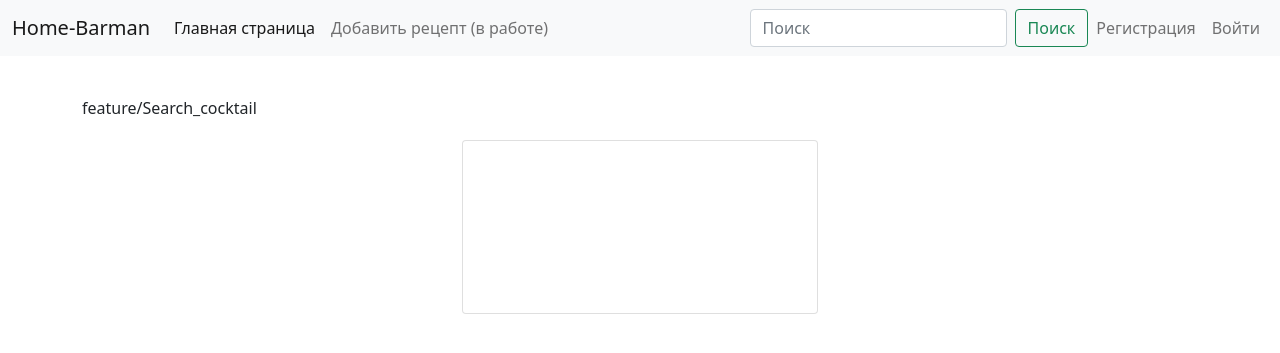
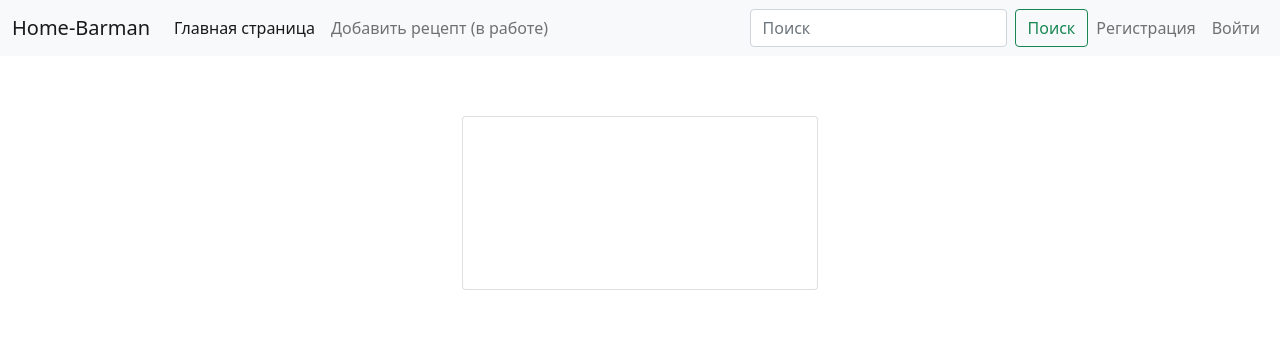
Before and after one commit to Ilya-Galaktionov/Home-barman, a Flask app: template webapp/templates/cocktails/single_cocktail.html in a window 1280 px wide. Shown: the top 353 px of the page. Run offline with Flask 2, Linux system fonts and the light colour scheme; the template is opened without the code that fills it, so the values that code supplies are empty.

Commit message:
bugfix: change html

```diff
--- a/webapp/templates/cocktails/single_cocktail.html
+++ b/webapp/templates/cocktails/single_cocktail.html
@@ -21,7 +21,6 @@
 <div class="row">
   <div class="col-12 text-center mt-2"><h3>{{ my_cocktail.title }}</h3></div>
 </div>
-feature/Search_cocktail
   <div class="row row-cols-1 row-cols-md-3 g-4 cocktail-grid">
     <div class="col">
       <div class="card h-100">
```
